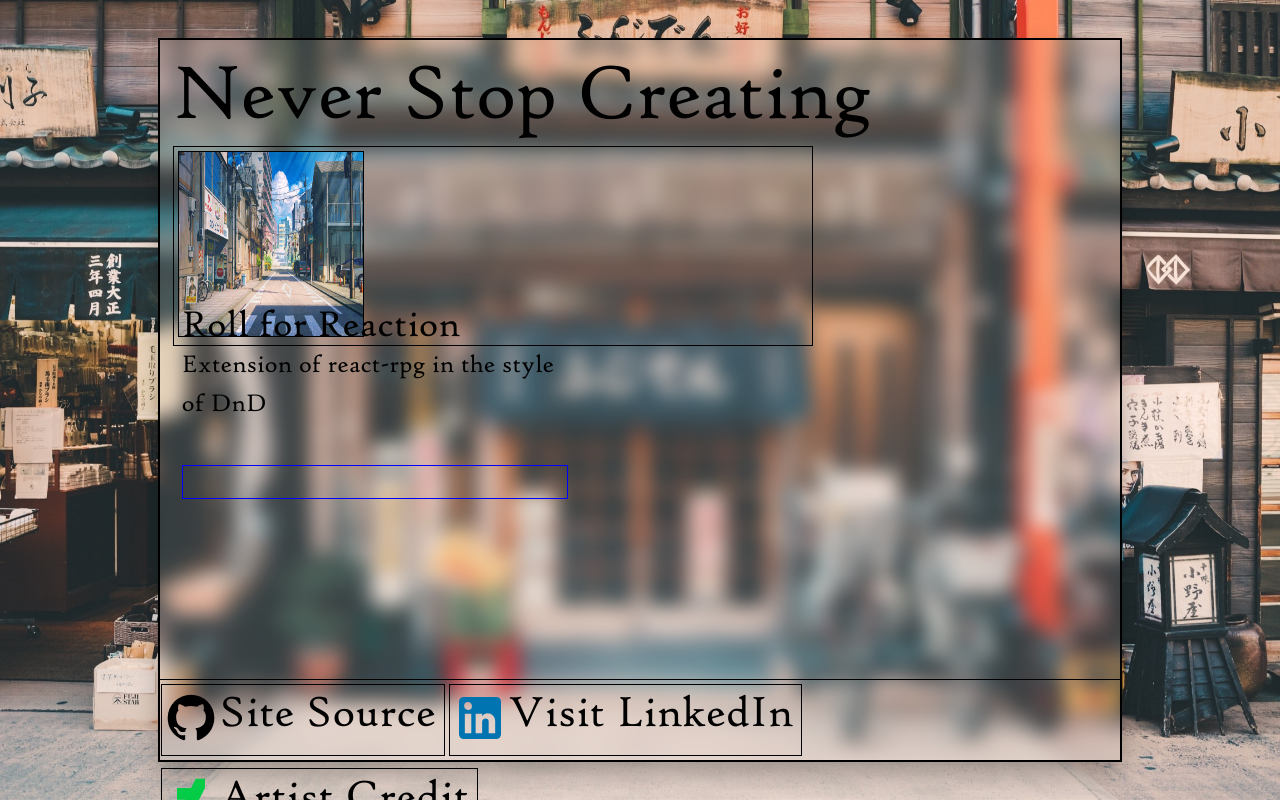
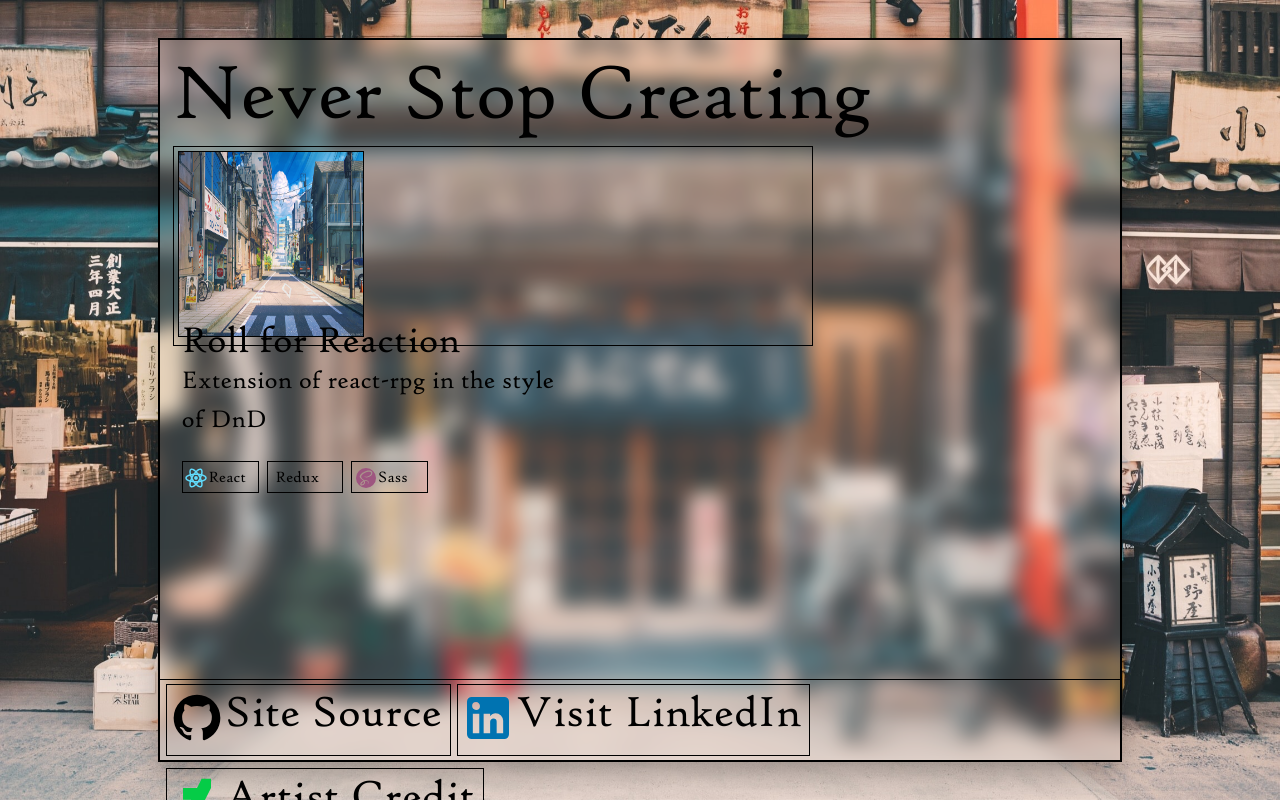
Before and after one commit to Matteas-Eden/matteas-eden.github.io, a React (Create React App) app: page / in a window 1280 px wide. Built offline with nearby package versions, Linux system fonts and the light colour scheme.

Commit message:
Add labels for tech used per project

```diff
--- a/src/components/Footer.jsx
+++ b/src/components/Footer.jsx
@@ -12,8 +12,9 @@ const useStyles = makeStyles({
     },
     label: {
         height: '10vh',
-        marginLeft: '-1.5vh',
+        marginLeft: '-0.5vw',
         marginTop: '0.5vh',
+        marginRight: '1vw',
     },
 });
 
@@ -38,7 +39,6 @@ export const Footer = () => {
                 direction="row"
                 alignItems="center"
                 justify="flex-start"
-                spacing={2}
             >
                 <Grid item className={classes.label}>
                     <Label
--- a/src/components/Label.jsx
+++ b/src/components/Label.jsx
@@ -1,10 +1,9 @@
 import React from 'react';
 import { Grid, Typography, makeStyles, Button } from '@material-ui/core';
-import { Link } from 'react-router-dom';
 import Icon from '@mdi/react';
 
 const useStyles = makeStyles({
-    root: {
+    button: {
         border: '1px solid black',
         borderRadius: '0',
         textTransform: 'none',
@@ -16,11 +15,29 @@ const useStyles = makeStyles({
         fontSize: '3.5vw',
         marginTop: '-0.5vh',
         marginBottom: '-4vh',
-        // marginRight: '-0.5vw',
-        // marginLeft: '-0.25vw',
     },
     icon: {
         marginTop: '0.5vh',
+        marginLeft: '-0.5vw',
+    },
+    smallButton: {
+        border: '1px solid black',
+        borderRadius: '0',
+        textTransform: 'none',
+        height: '4vh',
+        width: '6vw',
+        paddingTop: '2vh',
+    },
+    smallText: {
+        fontFamily: 'high-tower',
+        color: '#000',
+        // fontSize: '1vw',
+        // marginTop: '0.5vh',
+        // marginBottom: '-4vh',
+    },
+    smallIcon: {
+        // border: '1px solid red',
+        // marginTop: '0.1vh',
         marginLeft: '-0.5vw',
     },
 });
@@ -31,20 +48,40 @@ export const Label = props => {
     const classes = useStyles();
 
     return (
-        <Button className={classes.root} href={props.link}>
+        <Button
+            className={props.small ? classes.smallButton : classes.button}
+            href={'' || props.link}
+        >
             <Grid container>
                 {props.img && (
-                    <Grid item className={classes.icon}>
+                    <Grid
+                        item
+                        className={
+                            props.small ? classes.smallIcon : classes.icon
+                        }
+                    >
                         <Icon
                             path={props.img}
                             title="label-icon"
                             color={props.colour || props.color || 'black'}
-                            size={'7vh'}
+                            size={props.small ? '3vh' : '7vh'}
                         />
                     </Grid>
                 )}
                 <Grid item>
-                    <Typography className={classes.text}>
+                    <Typography
+                        className={
+                            props.small ? classes.smallText : classes.text
+                        }
+                        style={
+                            props.img
+                                ? {}
+                                : {
+                                      marginTop: '-1vh',
+                                      //   border: '2px solid green',
+                                  }
+                        }
+                    >
                         {props.text}
                     </Typography>
                 </Grid>
--- a/src/components/ProjectCard.jsx
+++ b/src/components/ProjectCard.jsx
@@ -30,7 +30,7 @@ const useStyles = makeStyles({
         height: '6vh',
         width: '30vw',
         color: '#000',
-        marginTop: '-1.5vh',
+        marginTop: '-6vh',
     },
     description: {
         // border: '1px solid red',
@@ -40,12 +40,23 @@ const useStyles = makeStyles({
         height: '7vh',
         width: '30vw',
     },
-    labels: {
+    techLabels: {
         position: 'absolute',
         bottom: '-3.5vh',
-        border: '1px solid blue',
+        // border: '1px solid blue',
         height: '4vh',
         width: '30vw',
+        marginTop: '-3vh',
+    },
+    label: {
+        // position: 'absolute',
+        // top: '0',
+        // left: '0',
+        // right: '0',
+        // bottom: '1vh',
+        height: '4vh',
+        marginTop: '-1vh',
+        marginRight: '1vh',
     },
 });
 
@@ -87,13 +98,24 @@ export const ProjectCard = props => {
                         {props.description}
                     </Typography>
                 </Grid>
-                <Grid item xs container>
-                    <div className={classes.labels} />
-                    {/* {props.labels.map(label => (
-                        <Grid item>
-                            <Label img={label.icon} text={label.name} />
+                <Grid
+                    className={classes.techLabels}
+                    item
+                    container
+                    direction="row"
+                    alignItems="flex-start"
+                >
+                    {/* <div className={classes.labels} /> */}
+                    {props.labels.map(label => (
+                        <Grid item className={classes.label}>
+                            <Label
+                                small
+                                img={label.icon}
+                                text={label.name}
+                                colour={label.colour}
+                            />
                         </Grid>
-                    ))} */}
+                    ))}
                 </Grid>
             </Grid>
         </Grid>
--- a/src/pages/Projects.jsx
+++ b/src/pages/Projects.jsx
@@ -30,6 +30,7 @@ export const Projects = () => {
                             {
                                 name: 'React',
                                 icon: mdiReact,
+                                colour: '#61dbfb',
                             },
                             {
                                 name: 'Redux',
@@ -37,6 +38,7 @@ export const Projects = () => {
                             {
                                 name: 'Sass',
                                 icon: mdiSass,
+                                colour: '#9e5680',
                             },
                         ]}
                     />
```
